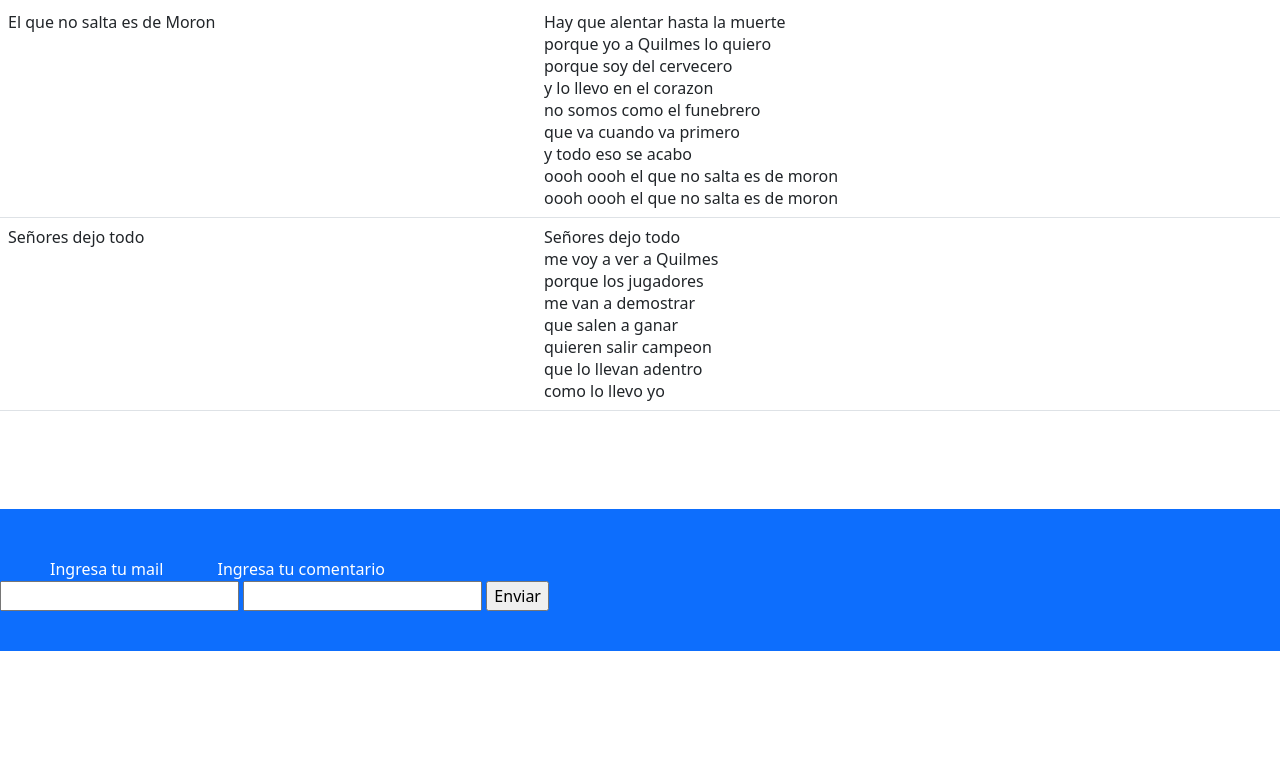
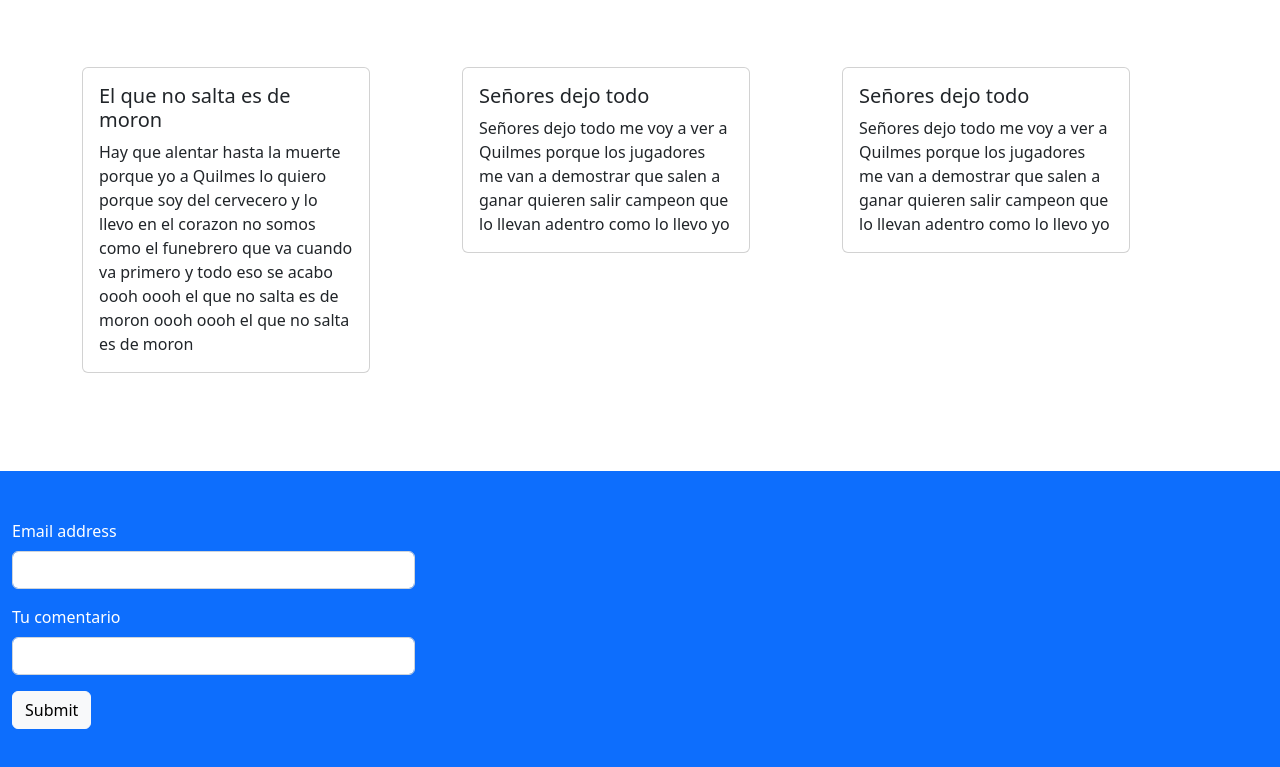
Before and after one commit to joaq2/proyecto_coder, a website: page html/canciones.html in a window 1280 px wide. Shown: the part 109-876 px from the top of the page. Before the commit the page ends 800 px from the top, so only its background shows below. Drawn offline with nearby package versions, Linux system fonts and the light colour scheme.

Commit message:
PreEntrega3Gallego

```diff
--- a/html/canciones.html
+++ b/html/canciones.html
@@ -53,52 +53,83 @@
 </div>
 
 <!-- CANCIONES -->
-<div>
-  <table class="table">
-    <thead>
-    <tbody>
-      <tr>
-        <td>El que no salta es de Moron</td>
-        <td>Hay que alentar hasta la muerte <br>
-            porque yo a Quilmes lo quiero <br>
-            porque soy del cervecero <br>
-            y lo llevo en el corazon <br>
-            no somos como el funebrero <br>
-            que va cuando va primero <br>
-            y todo eso se acabo <br>
-            oooh oooh el que no salta es de moron <br>
-            oooh oooh el que no salta es de moron <br></td>
-     </tr>
-      <tr>
 
-        <td>Señores dejo todo</td>
-        <td> Señores dejo todo <br>
-          me voy a ver a Quilmes <br>
-          porque los jugadores <br>
-          me van a demostrar <br>
-          que salen a ganar <br>
-          quieren salir campeon <br>
-          que lo llevan adentro <br>
-          como lo llevo yo <br></td>
-      </tr>
-    </tbody>
-  </table>
-</div>
+  <div class="container">
+    <div class="row">
+      <div class="canciones col-4">
+        <div class="card" style="width: 18rem;">
+          <div class="card-body">
+            <h5 class="card-title">El que no salta es de moron</h5>
+            <p class="card-text">Hay que alentar hasta la muerte
+              porque yo a Quilmes lo quiero
+              porque soy del cervecero
+              y lo llevo en el corazon
+              no somos como el funebrero
+              que va cuando va primero
+              y todo eso se acabo
+              oooh oooh el que no salta es de moron
+            oooh oooh el que no salta es de moron</p>
+          </div>
+        </div>
+      </div>
+      <div class="canciones col-4">
+        <div class="card" style="width: 18rem;">
+          <div class="card-body">
+            <h5 class="card-title">Señores dejo todo</h5>
+            <p  class="card-text">Señores dejo todo
+              me voy a ver a Quilmes
+              porque los jugadores
+              me van a demostrar
+              que salen a ganar
+              quieren salir campeon
+              que lo llevan adentro
+              como lo llevo yo </p>
 
-<!-- FOOTER -->
+          </div>
+        </div>
+      </div>
+      <div class="canciones col-4">
+        <div class="card" style="width: 18rem;">
+          <div class="card-body">
+            <h5 class="card-title">Señores dejo todo</h5>
+            <p class="card-text">Señores dejo todo
+            me voy a ver a Quilmes
+            porque los jugadores
+            me van a demostrar
+            que salen a ganar
+            quieren salir campeon
+            que lo llevan adentro
+            como lo llevo yo </p>
 
-<footer class="bg-primary text-white pt-5 pb-4">
-  <div class="footer-texto">
-    <p>Ingresa tu mail</p>
-    <p>Ingresa tu comentario</p>
+            </div>
+          </div>
+      </div>
+    </div>
   </div>
-    <form action="" method="get">
 
-        <input type="mail"  name="mail"   id="mail">
-        <input type="textarea" name="textarea" id="coment">
-        <input type="submit" value="Enviar">
-    </form>
+  <!-- FOOTER -->
 
+  <footer class="bg-primary text-white pt-5 pb-4 container-fluid">
+    <div class="footer-texto">
+
+      <div class="row">
+        <div class="col-4">
+        <form>
+          <div class="mb-3">
+            <label for="exampleInputEmail1" class="form-label">Email address</label>
+            <input type="email" class="form-control" id="exampleInputEmail1" aria-describedby="emailHelp">
+       </div>
+        <div class="mb-3">
+          <label for="exampleInputPassword1" class="form-label">Tu comentario</label>
+          <input type="textarea" class="form-control" id="exampleInputPassword1">
+        </div>
+
+        <button type="submit" class="btn btn-light">Submit</button>
+      </form>
+      </div>
+      </div>
+    </div>
+  </footer>
 
 
 
--- a/scss/index.scss
+++ b/scss/index.scss
@@ -50,3 +50,14 @@
 color: blue;
 
 }
+
+
+.partidos{
+
+        padding-top: 2rem;
+
+}
+
+.canciones{
+    margin-top: 4rem;
+}
```
Also changed, not shown: html/historia.html (+32 -11 lines), html/index.html (+35 -21 lines), html/partidos.html (+27 -22 lines), html/plantilla.html (+18 -13 lines), css/translated.css.
